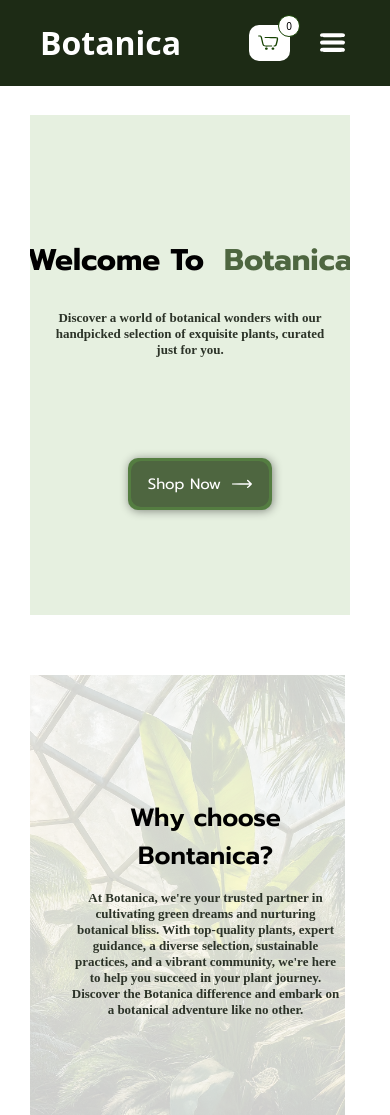
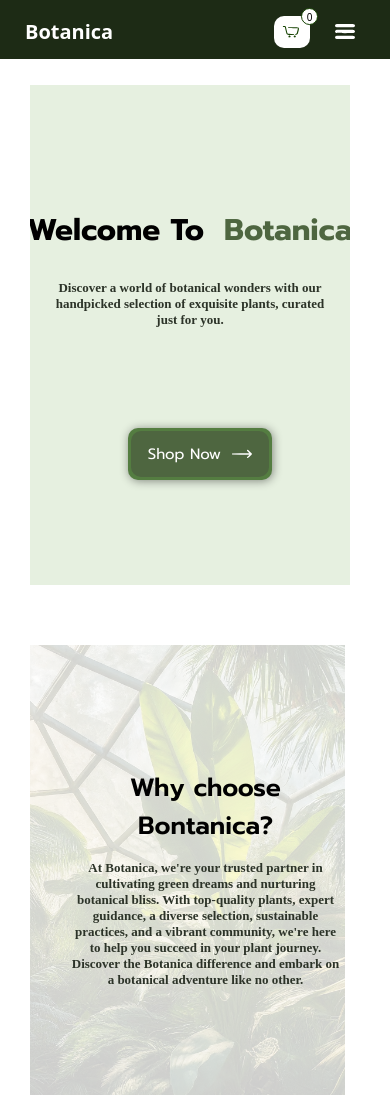
Before and after one commit to Kh-NJ2/Botanica-website, a plain HTML site: page index.html in a window 390 px wide. Shown: the top 1115 px of the page. Drawn offline with Linux system fonts and the light colour scheme; a web font is replaced by a local one.

Commit message:
first commit

```diff
--- a/index.html
+++ b/index.html
@@ -31,12 +31,12 @@
                     <div id="cart-count">0</div>
                 </div>
                 <div id="more-btn" onclick='menu_active()'>
-                    <svg id="lines" class="icon" width="25" height="25" viewBox="0 0 96 72" xmlns="http://www.w3.org/2000/svg">
+                    <svg id="lines" class="icon" width="20" height="25" viewBox="0 0 96 72" xmlns="http://www.w3.org/2000/svg">
                         <path d="M2.66667 2.66667C1.2 4.13333 0 6.53333 0 8C0 9.46667 1.2 11.8667 2.66667 13.3333C5.2 15.8667 7.06667 16 48 16C88.9333 16 90.8 15.8667 93.3333 13.3333C94.8 11.8667 96 9.46667 96 8C96 6.53333 94.8 4.13333 93.3333 2.66667C90.8 0.133333 88.9333 -8.34465e-07 48 -8.34465e-07C7.06667 -8.34465e-07 5.2 0.133333 2.66667 2.66667Z"/>
                         <path d="M2.66667 30.6667C1.2 32.1333 0 34.5333 0 36C0 37.4667 1.2 39.8667 2.66667 41.3333C5.2 43.8667 7.06667 44 48 44C88.9333 44 90.8 43.8667 93.3333 41.3333C94.8 39.8667 96 37.4667 96 36C96 34.5333 94.8 32.1333 93.3333 30.6667C90.8 28.1333 88.9333 28 48 28C7.06667 28 5.2 28.1333 2.66667 30.6667Z"/>
                         <path d="M2.66667 58.6667C1.2 60.1333 0 62.5333 0 64C0 65.4667 1.2 67.8667 2.66667 69.3333C5.2 71.8667 7.06667 72 48 72C88.9333 72 90.8 71.8667 93.3333 69.3333C94.8 67.8667 96 65.4667 96 64C96 62.5333 94.8 60.1333 93.3333 58.6667C90.8 56.1333 88.9333 56 48 56C7.06667 56 5.2 56.1333 2.66667 58.6667Z"/>
                     </svg>
-                    <svg id="x" class="icon hidden" width="15" height="25" viewBox="0 0 43 53" xmlns="http://www.w3.org/2000/svg">
+                    <svg id="x" class="icon hidden" width="13" height="25" viewBox="0 0 43 53" xmlns="http://www.w3.org/2000/svg">
                         <path d="M3.13329 2.2667C-1.00004 5.0667 -0.333376 8.13337 6.33329 17.2C9.66662 21.7334 12.3333 25.8667 12.3333 26.4C12.3333 26.9334 9.53329 31.2 6.19996 35.8667C-1.13338 46 -1.53338 51.0667 5.13329 51.7334C8.99996 52.1334 9.93329 51.3334 15 44.1334C18.2 39.6 20.8666 36 21.1333 36C21.2666 36 24.3333 39.6 27.6666 44C33.9333 52.1334 37.8 54 41.4 50.4C44.2 47.6 43.1333 44.4 36.3333 35.4667L29.5333 26.6667L36.3333 17.7334C43.6666 8.00003 44.7333 3.20003 40.0666 1.4667C35.5333 -0.133299 34.0666 0.800034 28.2 9.4667C25.2666 13.8667 22.4666 17.3334 21.9333 17.3334C21.4 17.3334 18.7333 13.7334 15.9333 9.4667C10.4666 0.933367 7.39996 -0.799966 3.13329 2.2667Z"/>
                     </svg>
                 </div>
--- a/style.css
+++ b/style.css
@@ -12,6 +12,7 @@ body{
     color: white;
     height: fit-content;
     width: 100vw;
+    padding-top:5px;
     top: 0;
     left: 0;
     z-index: 1;
@@ -23,6 +24,7 @@ body{
     h1{
         font-weight: 800;
         margin-left: 40px;
+        font-size: clamp(20px, 3vw, 30px);
     }
 }
 .nav{
@@ -41,7 +43,7 @@ body{
 
 .cart{
     background-color: white;
-    width: 40px;
+    width: 35px;
     padding: 10px;
     margin-left: 40px;
     border-radius: 10px;
@@ -66,7 +68,7 @@ body{
 }
 #more-btn{
     display: none;
-    padding: 0 25px 0 10px;
+    padding: 0 15px 0 5px;
     cursor: pointer;
     fill: white;
     transition: opacity 0.5s ease;
@@ -85,7 +87,7 @@ body{
     background-color: #E6F0E0;
     width: calc(100vw - 70px);
     height: 800px;
-    margin:115px 30px 60px 30px;
+    margin:clamp(85px, 10%, 115px) 30px 60px 30px;
     align-items: center;
     overflow: hidden;
 }
@@ -322,7 +324,12 @@ body{
 
 
 @media (max-width: 900px) {
+    .header{
+        h1{
+            margin-left: 25px;
+        }
 
+    }
     .nav {
         margin: 10px;
     }
@@ -330,8 +337,14 @@ body{
         display: none;
     }
     .cart{
-        width: 25px;
+        width: 20px;
         padding: 8px;
+    }
+    #cart-count{
+        width: 15px;
+        height: 15px;
+        top: -8px;
+        right: -18px;
     }
     #more-btn{
         display: block;
```
